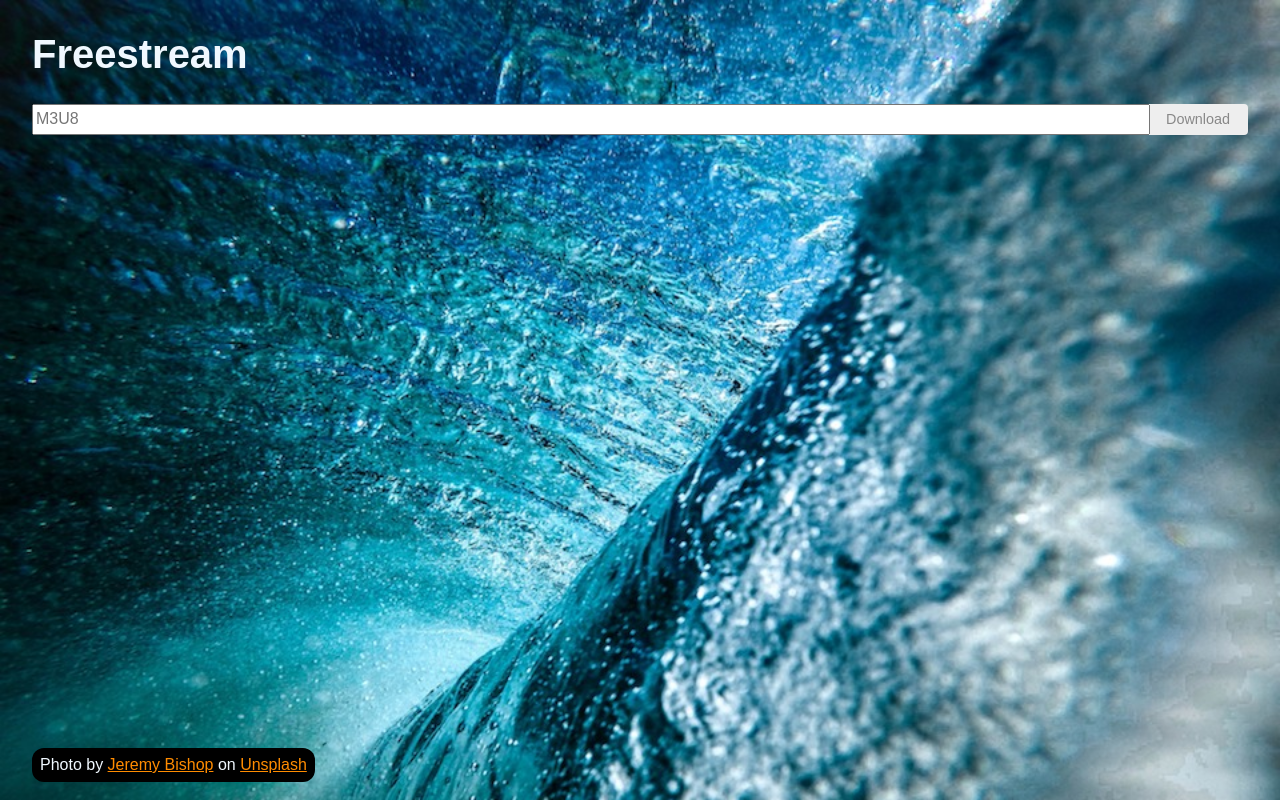
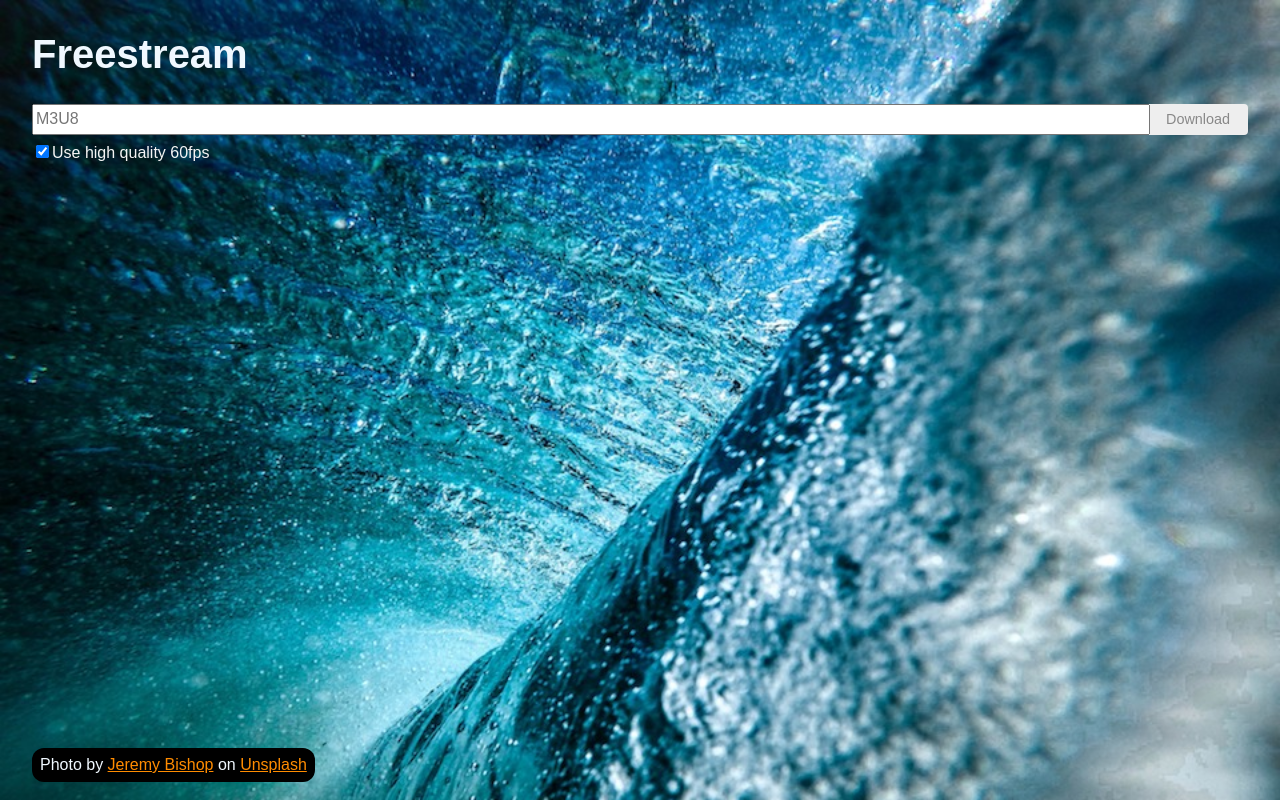
Before and after one commit to chromyd/downloader, an Angular app: page / in a window 1280 px wide. Built offline with nearby package versions, Linux system fonts and the light colour scheme.

Commit message:
Add an option to choose quality to download

```diff
--- a/src/app/downloader/downloader.component.css
+++ b/src/app/downloader/downloader.component.css
@@ -38,6 +38,15 @@ button:disabled {
   float: right;
   width: 100px;
 }
+input.checkbox {
+  width: auto;
+  height: auto;
+  margin-top: 10px;
+}
+label.label {
+  color: whitesmoke;
+  vertical-align: bottom;
+}
 #downloadProgress {
   margin-bottom: 10px;
 }
--- a/src/app/downloader/downloader.component.html
+++ b/src/app/downloader/downloader.component.html
@@ -1,6 +1,7 @@
 <div id="inputGroup">
   <div id="button"><button (click)="download()" [disabled]="downloading">Download</button></div>
   <div id="input"><input [(ngModel)]="downloadUrl" (ngModelChange)="transformUrl()" (focus)="downloadUrl = ''" [disabled]="downloading" placeholder="M3U8" ></div>
+  <div id="checkbox"><label class="label"><input type="checkbox" [checked]="highQuality" (change)="highQuality = !highQuality" class="checkbox">Use high quality 60fps</label></div>
 </div>
 <div id="downloadProgress" (mouseenter)="detailedProgress = true" (mouseleave)="detailedProgress = false" [style.background-color]="getProgressColor()" *ngIf="downloadingSegments">
   <div id="downloadBar" [style.width]="getProgress() | percent:'1.1-1'" [style.background-color]="getProgressBarColor()">
--- a/src/app/downloader/downloader.component.ts
+++ b/src/app/downloader/downloader.component.ts
@@ -14,6 +14,7 @@ export class DownloaderComponent implements OnInit {
 
   keyPattern = /^#EXT-X-KEY.*URI="([^"]*)".*IV=0x(.*)/;
   downloadUrl = '';
+  highQuality = true;
   baseUrl = '';
 
   detailedProgress = false;
@@ -45,12 +46,12 @@ export class DownloaderComponent implements OnInit {
 
   transformUrl() {
     this.downloadUrl = this.downloadUrl
-      .replace('450K/450_', '5600K/5600_')
-      .replace('800K/800_', '5600K/5600_')
-      .replace('1200K/1200_', '5600K/5600_')
-      .replace('1800K/1800_', '5600K/5600_')
-      .replace('2500K/2500_', '5600K/5600_')
-      .replace('3500K/3500_', '5600K/5600_');
+      .replace('450K/450_', this.getQualitySnippet())
+      .replace('800K/800_', this.getQualitySnippet())
+      .replace('1200K/1200_', this.getQualitySnippet())
+      .replace('1800K/1800_', this.getQualitySnippet())
+      .replace('2500K/2500_', this.getQualitySnippet())
+      .replace('3500K/3500_', this.getQualitySnippet());
   }
 
   download() {
@@ -73,6 +74,10 @@ export class DownloaderComponent implements OnInit {
     this.reset();
     this.prepare(segmentList);
     this.startDownloadingSegments();
+  }
+
+  private getQualitySnippet(): string {
+    return this.highQuality ? '5600K/5600_' : '3500K/3500_';
   }
 
   private reset() {
```
